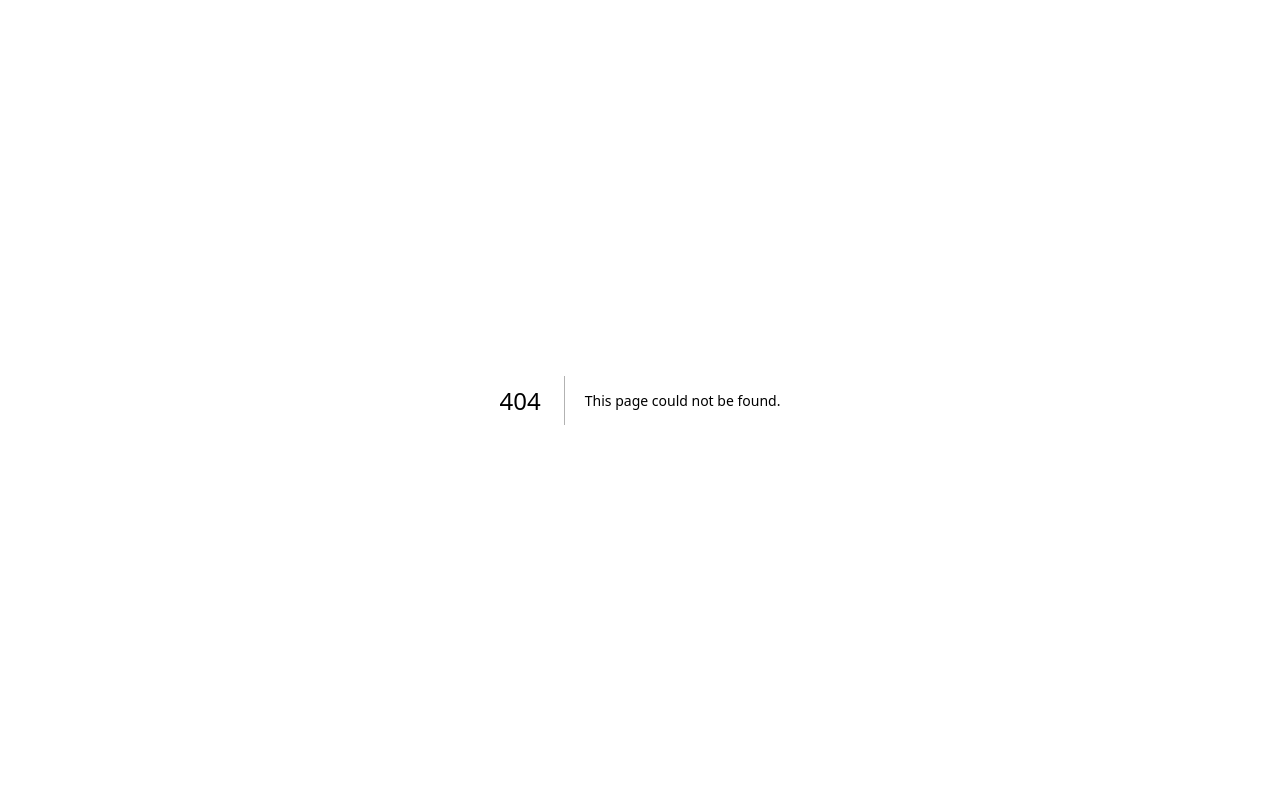
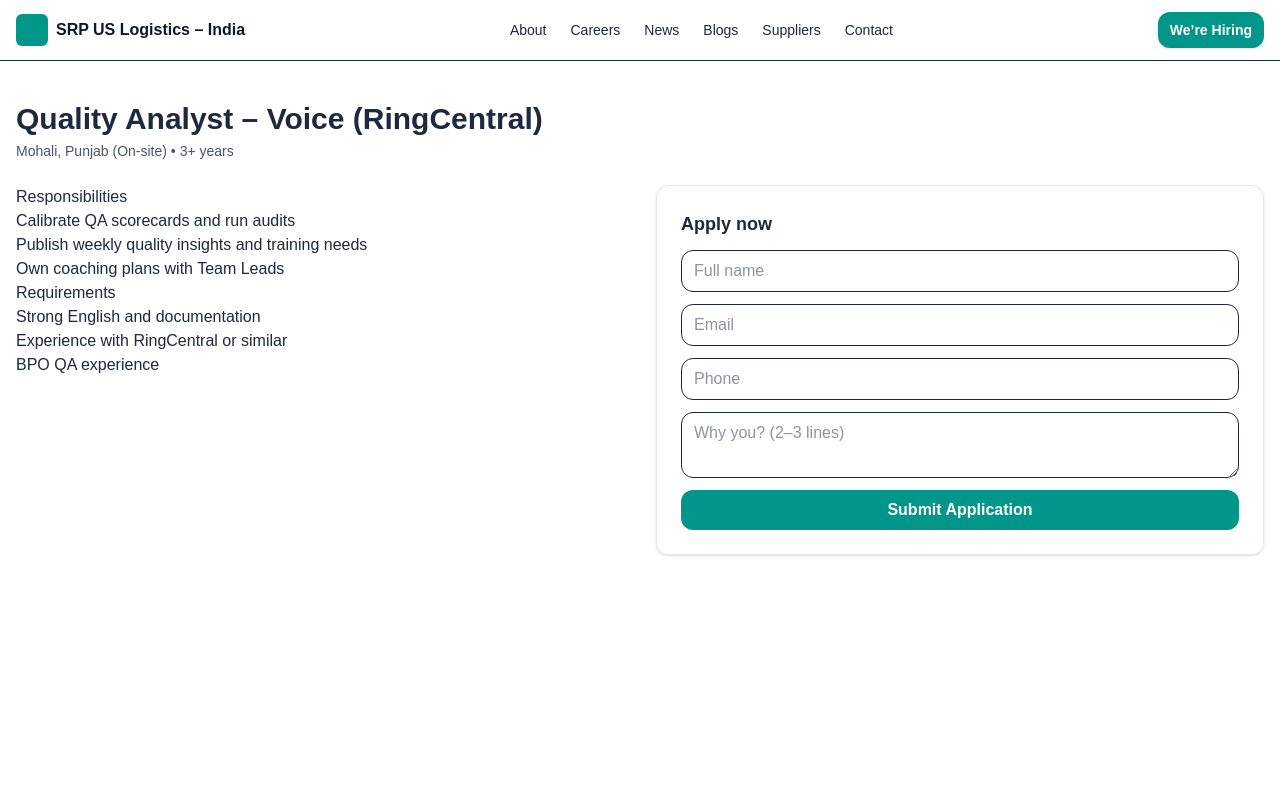
Before and after one commit to vivekinsonix/srp-india, a Next.js app: page /careers/openings/opening-qa-voice in a window 1280 px wide. Before the commit this address had no page. Shown: the top 800 px of the page. Built offline with nearby package versions, Linux system fonts and the light colour scheme.

Commit message:
inner page added

```diff
--- /dev/null
+++ b/src/app/careers/benefits/page.tsx
@@ -0,0 +1,68 @@
+// app/benefits/page.tsx  (or wherever you want this page)
+"use client";
+import Header from "../../header/page";
+import Footer from "../../footer/page";
+export default function Benefits() {
+  const items = [
+    {
+      title: "Compensation",
+      points: [
+        "Competitive salary with night-shift allowance",
+        "Performance bonus linked to QA/SLAs",
+        "Overtime in line with policy",
+      ],
+    },
+    {
+      title: "Growth",
+      points: [
+        "Learning stipend & certifications",
+        "Cross-training on tools (Zoho, Turvo, RingCentral)",
+        "Leadership pathways",
+      ],
+    },
+    {
+      title: "Wellbeing",
+      points: [
+        "Safe commute timings & policy",
+        "Paid leave & holiday calendar",
+        "Access to counseling partners",
+      ],
+    },
+    {
+      title: "Community",
+      points: [
+        "CSR volunteering options",
+        "Company events and recognition",
+        "Alumni network",
+      ],
+    },
+  ];
+
+  return (
+      <>
+       <div className="min-h-screen bg-white text-slate-800">
+          <Header />
+  <main className="container mx-auto max-w-7xl px-4 py-10">
+      <h1 className="text-3xl font-semibold">Benefits</h1>
+      <div className="mt-6 grid gap-6 md:grid-cols-2">
+        {items.map((item) => (
+          <div
+            key={item.title}
+            className="rounded-xl border border-gray-200 bg-white p-6 shadow-sm dark:border-gray-700 dark:bg-gray-800"
+          >
+            <h3 className="font-semibold">{item.title}</h3>
+            <ul className="mt-2 list-disc pl-6 text-sm text-gray-700 dark:text-gray-300">
+              {item.points.map((point) => (
+                <li key={point}>{point}</li>
+              ))}
+            </ul>
+          </div>
+        ))}
+          </div>
+
+       </main>
+       </div>
+         <Footer />
+         </>
+  );
+}
--- /dev/null
+++ b/src/app/careers/culture/page.tsx
@@ -0,0 +1,43 @@
+// app/our-culture/page.tsx
+"use client";
+import Header from "../../header/page";
+import Footer from "../../footer/page";
+export default function OurCulture() {
+  return (
+      <>
+       <div className="min-h-screen bg-white text-slate-800">
+          <Header />
+  <main className="container mx-auto max-w-7xl px-4 py-10">
+      <h1 className="text-3xl font-semibold">Our Culture</h1>
+      <p className="mt-4 max-w-3xl text-lg text-gray-700 dark:text-gray-300">
+        We prioritize clarity, fairness, and ownership. Teams are small, expectations
+        are explicit, and leaders coach continuously.
+      </p>
+      <div className="prose mt-6 max-w-none text-gray-700 dark:prose-invert">
+        <h2>Principles</h2>
+        <ul>
+          <li>
+            <strong>Customer trust:</strong> promises kept, statuses accurate.
+          </li>
+          <li>
+            <strong>Coaching culture:</strong> feedback loops every week.
+          </li>
+          <li>
+            <strong>Bias to action:</strong> escalate early, resolve fast.
+          </li>
+        </ul>
+        </div>
+          <div className="prose mt-6 max-w-none text-gray-700 dark:prose-invert">
+        <h2>Routines</h2>
+        <p>
+          Daily standups, weekly QA reviews, monthly skills clinics. Recognition is
+          public and specific.
+        </p>
+      </div>
+   </main>
+   </div>
+
+            <Footer />
+            </>
+  );
+}
--- /dev/null
+++ b/src/app/careers/openings/opening-qa-voice/page.tsx
@@ -0,0 +1,77 @@
+// app/careers/opening-qa-voice/page.tsx
+"use client";
+import Header from "../../../header/page";
+import Footer from "../../../footer/page";
+export default function QAVoiceOpening() {
+  return (
+     <>
+       <div className="min-h-screen bg-white text-slate-800">
+          <Header />
+  <main className="container mx-auto max-w-7xl px-4 py-10">
+      <h1 className="text-3xl font-semibold">
+        Quality Analyst – Voice (RingCentral)
+      </h1>
+      <p className="mt-1 text-sm text-slate-600">
+        Mohali, Punjab (On-site) • 3+ years
+      </p>
+
+      <div className="mt-6 grid gap-8 md:grid-cols-2">
+        {/* Job Details */}
+        <div className="prose max-w-none">
+          <h2>Responsibilities</h2>
+          <ul>
+            <li>Calibrate QA scorecards and run audits</li>
+            <li>Publish weekly quality insights and training needs</li>
+            <li>Own coaching plans with Team Leads</li>
+          </ul>
+
+          <h2>Requirements</h2>
+          <ul>
+            <li>Strong English and documentation</li>
+            <li>Experience with RingCentral or similar</li>
+            <li>BPO QA experience</li>
+          </ul>
+        </div>
+
+        {/* Application Form */}
+        <form
+          className="grid gap-3 rounded-xl border border-slate-200 p-6 shadow-sm"
+          action="#"
+          method="post"
+        >
+          <h3 className="font-semibold text-lg">Apply now</h3>
+
+          <input
+            required
+            placeholder="Full name"
+            className="rounded-xl border px-3 py-2 focus:outline-none focus:ring-2 focus:ring-teal-500"
+          />
+          <input
+            required
+            type="email"
+            placeholder="Email"
+            className="rounded-xl border px-3 py-2 focus:outline-none focus:ring-2 focus:ring-teal-500"
+          />
+          <input
+            placeholder="Phone"
+            className="rounded-xl border px-3 py-2 focus:outline-none focus:ring-2 focus:ring-teal-500"
+          />
+          <textarea
+            placeholder="Why you? (2–3 lines)"
+            className="rounded-xl border px-3 py-2 focus:outline-none focus:ring-2 focus:ring-teal-500"
+          ></textarea>
+          <button
+            type="submit"
+            className="rounded-xl bg-teal-600 px-4 py-2 font-semibold text-white hover:bg-teal-700 transition"
+          >
+            Submit Application
+          </button>
+        </form>
+      </div>
+      </main>
+       </div>
+
+                <Footer />
+                </>
+  );
+}
--- /dev/null
+++ b/src/app/careers/openings/page.tsx
@@ -0,0 +1,62 @@
+// app/careers/page.tsx
+"use client";
+import Header from "../../header/page";
+import Footer from "../../footer/page";
+
+export default function Careers() {
+  return (
+     <>
+       <div className="min-h-screen bg-white text-slate-800">
+          <Header />
+  <main className="container mx-auto max-w-7xl px-4 py-10">
+      <h1 className="text-3xl font-semibold">Open Positions</h1>
+      <p className="mt-2 text-slate-600">
+        We hire year-round for US logistics processes. Below are two sample roles.
+      </p>
+
+      <div className="mt-6 grid gap-6 md:grid-cols-2">
+        <article className="rounded-lg border border-slate-200 p-6 shadow-sm transition hover:shadow">
+          <h2 className="text-lg font-semibold">
+            Senior BPO Agent – US Logistics
+          </h2>
+          <p className="text-sm text-slate-600">
+            Mohali, Punjab (On-site) • 2–4 years
+          </p>
+          <p className="mt-2">
+            Own end-to-end call handling, load status updates, and CRM hygiene.
+            Prior US logistics/BPO required.
+          </p>
+          <a
+            className="mt-3 inline-block font-semibold text-teal-700 hover:underline"
+            href="/careers/openings/opening-qa-voice"
+          >
+            View details →
+          </a>
+        </article>
+
+        <article className="rounded-lg border border-slate-200 p-6 shadow-sm transition hover:shadow">
+          <h2 className="text-lg font-semibold">
+            Quality Analyst – Voice (RingCentral)
+          </h2>
+          <p className="text-sm text-slate-600">
+            Mohali, Punjab (On-site) • 3+ years
+          </p>
+          <p className="mt-2">
+            Audit calls, score agents, and partner with ops for continuous
+            improvement.
+          </p>
+          <a
+            className="mt-3 inline-block font-semibold text-teal-700 hover:underline"
+            href="/careers/openings/opening-qa-voice"
+          >
+            View details →
+          </a>
+        </article>
+      </div>
+
+         </main>
+         </div>
+           <Footer />
+           </>
+  );
+}
--- a/src/app/header/page.tsx
+++ b/src/app/header/page.tsx
@@ -63,10 +63,41 @@
               </div>
             </div>
           </div>
+        <div className="relative group">
+            <Link href="/careers" className="hover:text-teal-700">
+              Careers
+            </Link>
+            <div
+              className="
+                absolute left-0 mt-0  hidden
+                group-hover:block hover:block
+                w-56 rounded-md border-0 shadow-lg bg-white
+              "
+            >
+              <div className="flex flex-col py-2">
+                <Link
+                  href="/careers/benefits"
+                  className="block px-4 py-2 text-sm hover:bg-teal-50 hover:text-teal-700"
+                >
+                  Benefits
+                </Link>
+                <Link
+                  href="/careers/culture"
+                  className="block px-4 py-2 text-sm hover:bg-teal-50 hover:text-teal-700"
+                >
+                  Culture
+                </Link>
+                <Link
+                  href="/careers/openings"
+                  className="block px-4 py-2 text-sm hover:bg-teal-50 hover:text-teal-700"
+                >
+                 Openings
+                </Link>
 
-          <Link href="/careers" className="hover:text-teal-700">
-            Careers
-          </Link>
+              </div>
+            </div>
+          </div>
+
           <Link href="/news" className="hover:text-teal-700">
             News
           </Link>
--- a/src/app/suppliers/page.tsx
+++ b/src/app/suppliers/page.tsx
@@ -29,7 +29,6 @@
     <>
       <div className="min-h-screen bg-white text-slate-800">
         <Header />
-
         <main className="container mx-auto max-w-7xl px-4 py-10">
           <h1 className="text-3xl font-semibold">Suppliers</h1>
           <p className="mt-4 max-w-3xl text-lg text-gray-700">
@@ -37,7 +36,6 @@
             facilities, introduce your company here. We proactively shortlist vendors for
             quarterly sourcing.
           </p>
-
           <form
             onSubmit={handleSubmit}
             className="mt-6 grid gap-4 rounded-xl border border-gray-200 bg-white p-6 shadow-sm md:grid-cols-2"
```
